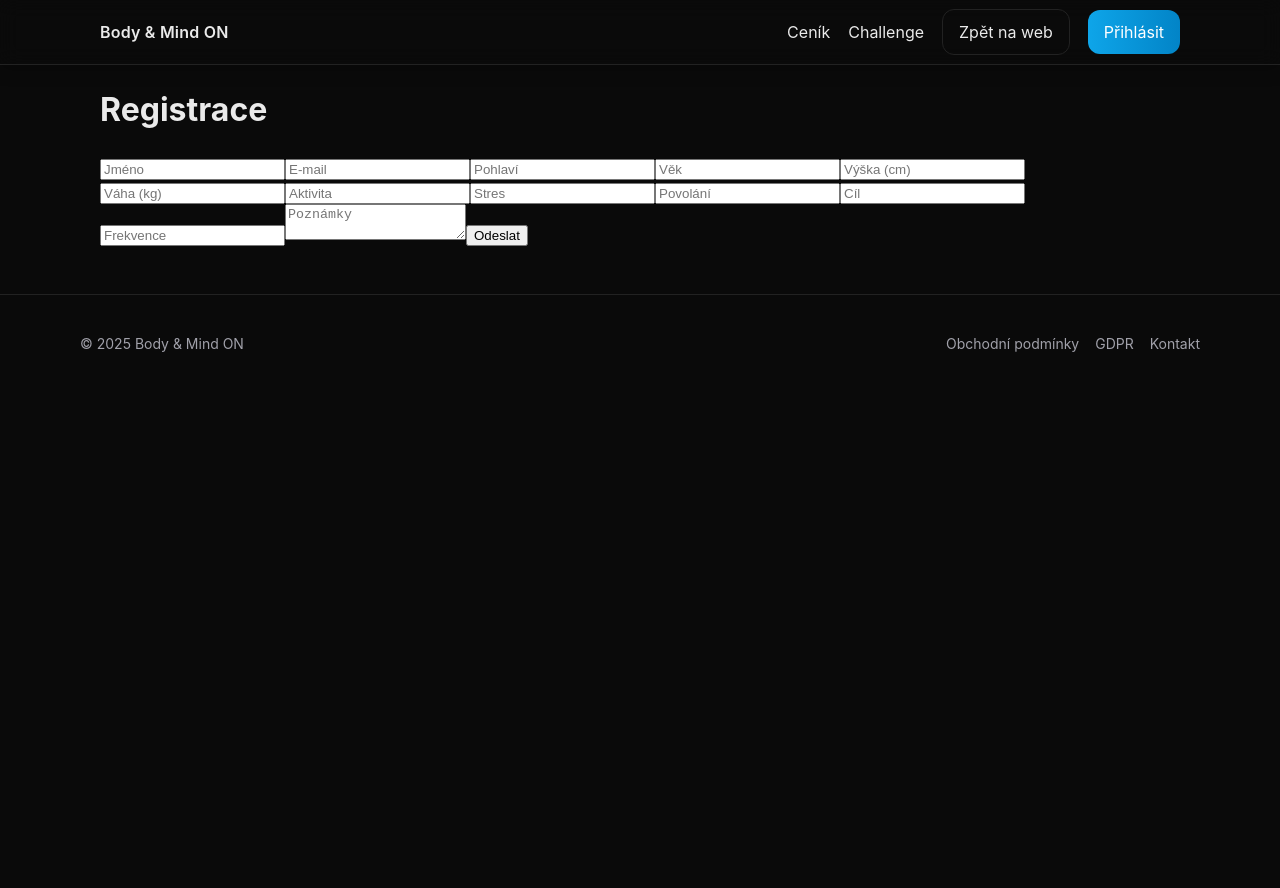
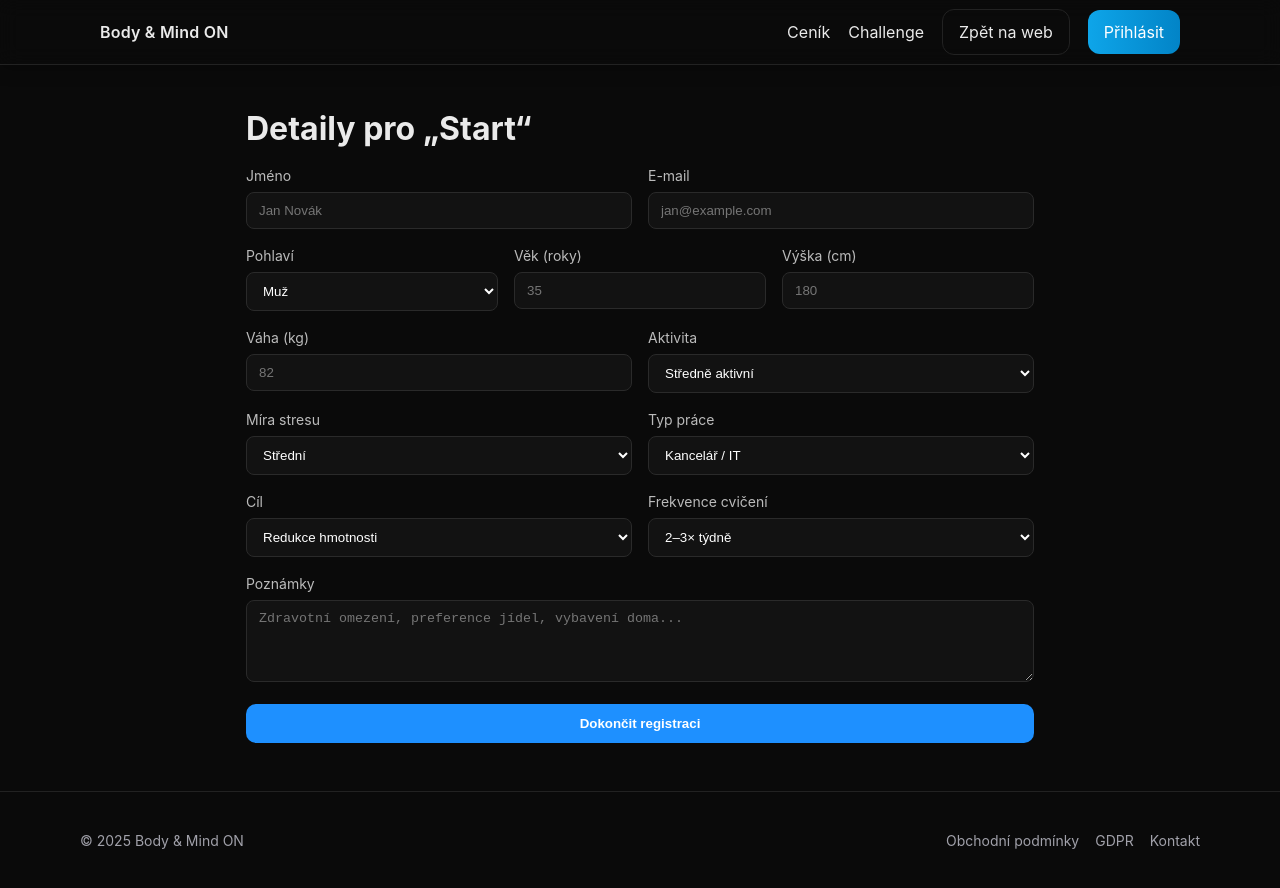
Before and after one commit to Progen-design/body-mind-on, a Next.js app: page /register in a window 1280 px wide. Before the commit the page ends 800 px from the top, so only its background shows below. Built offline with nearby package versions, Linux system fonts and the light colour scheme.

Commit message:
Update register.js

```diff
--- a/pages/register.js
+++ b/pages/register.js
@@ -1,25 +1,25 @@
 // /pages/register.js
-import { useRouter } from 'next/router'
 import { useState } from 'react'
 import Header from '../components/Header'
 import Footer from '../components/Footer'
 
 export default function Register() {
-  const router = useRouter()
-  const { plan } = router.query
-
+  // povinné vstupy
   const [name, setName] = useState('')
   const [email, setEmail] = useState('')
-  const [gender, setGender] = useState('')
-  const [age, setAge] = useState('')
-  const [height, setHeight] = useState('')
-  const [weight, setWeight] = useState('')
-  const [activity, setActivity] = useState('')
-  const [stress, setStress] = useState('')
-  const [occupation, setOccupation] = useState('')
-  const [goal, setGoal] = useState('')
-  const [freq, setFreq] = useState('')
+  const [gender, setGender] = useState('male')        // 'male' | 'female'
+  const [age, setAge] = useState('')                 // číslo
+  const [height, setHeight] = useState('')           // cm (číslo)
+  const [weight, setWeight] = useState('')           // kg (číslo)
+
+  // další vstupy podle schématu
+  const [activity, setActivity] = useState('stredne')        // sedavy|lehce|stredne|velmi|extra
+  const [stressLevel, setStressLevel] = useState('medium')   // low|medium|high
+  const [occupation, setOccupation] = useState('office_it')  // office_it|driver|warehouse|manual|healthcare|teacher_sales|gastronomy
+  const [goal, setGoal] = useState('redukce')                // redukce|udrzovani|nabirani_svaly
+  const [freqChoice, setFreqChoice] = useState('2-3')        // 0-1|2-3|4plus
   const [notes, setNotes] = useState('')
+
   const [loading, setLoading] = useState(false)
   const [msg, setMsg] = useState(null)
 
@@ -27,19 +27,20 @@ export default function Register() {
     e.preventDefault()
     setLoading(true); setMsg(null)
 
+    // odesíláme přes /api/body-metrics (server vloží do Supabase + pošle do Make)
     try {
       const payload = {
         name,
         email,
-        gender,
-        age,
-        height_cm: height,
-        weight_kg: weight,
-        activity,
-        stress_level: stress,
-        occupation,
-        goal,
-        freq_choice: freq,
+        gender,                       // 'male' | 'female'
+        age,                          // číslo jako string; server si převede
+        height_cm: height,            // číslo
+        weight_kg: weight,            // číslo
+        activity,                     // kód z výčtu
+        stress_level: stressLevel,    // kód z výčtu
+        occupation,                   // kód z výčtu
+        goal,                         // kód z výčtu
+        freq_choice: freqChoice,      // kód z výčtu
         notes
       }
 
@@ -51,7 +52,10 @@ export default function Register() {
 
       const json = await res.json().catch(() => ({}))
       if (!res.ok) throw new Error(json.error || 'Unknown error')
+
       setMsg('Úspěšně odesláno ✅')
+      // volitelně: vyčistit formulář
+      // resetFields()
     } catch (err) {
       console.error('[register] submit error:', err)
       setMsg('Chyba při odeslání ❌: ' + err.message)
@@ -60,31 +64,170 @@ export default function Register() {
     }
   }
 
+  const input = (props) => (
+    <input className="bm-input" {...props} />
+  )
+  const select = (props) => (
+    <select className="bm-input" {...props} />
+  )
+  const label = (children) => (
+    <label className="bm-label">{children}</label>
+  )
+
   return (
     <>
       <Header />
-      <main className="container">
-        <h1>Registrace</h1>
-        <form onSubmit={onSubmit}>
-          <input placeholder="Jméno" value={name} onChange={(e) => setName(e.target.value)} />
-          <input type="email" placeholder="E-mail" value={email} onChange={(e) => setEmail(e.target.value)} />
-          <input placeholder="Pohlaví" value={gender} onChange={(e) => setGender(e.target.value)} />
-          <input type="number" placeholder="Věk" value={age} onChange={(e) => setAge(e.target.value)} />
-          <input type="number" placeholder="Výška (cm)" value={height} onChange={(e) => setHeight(e.target.value)} />
-          <input type="number" placeholder="Váha (kg)" value={weight} onChange={(e) => setWeight(e.target.value)} />
-          <input placeholder="Aktivita" value={activity} onChange={(e) => setActivity(e.target.value)} />
-          <input placeholder="Stres" value={stress} onChange={(e) => setStress(e.target.value)} />
-          <input placeholder="Povolání" value={occupation} onChange={(e) => setOccupation(e.target.value)} />
-          <input placeholder="Cíl" value={goal} onChange={(e) => setGoal(e.target.value)} />
-          <input placeholder="Frekvence" value={freq} onChange={(e) => setFreq(e.target.value)} />
-          <textarea placeholder="Poznámky" value={notes} onChange={(e) => setNotes(e.target.value)} />
-          <button type="submit" disabled={loading}>
-            {loading ? 'Odesílám…' : 'Odeslat'}
+      <main className="container" style={{maxWidth: 820, margin: '40px auto', padding: '0 16px'}}>
+        <h1 style={{marginBottom: 12}}>Detaily pro „Start“</h1>
+        <form onSubmit={onSubmit} style={{display: 'grid', gap: 16}}>
+          {/* Základní identifikace */}
+          <div style={{display:'grid', gridTemplateColumns:'1fr 1fr', gap:16}}>
+            <div>
+              {label('Jméno')}
+              {input({placeholder:'Jan Novák', value:name, onChange:e=>setName(e.target.value), required:true})}
+            </div>
+            <div>
+              {label('E-mail')}
+              {input({type:'email', placeholder:'jan@example.com', value:email, onChange:e=>setEmail(e.target.value), required:true})}
+            </div>
+          </div>
+
+          <div style={{display:'grid', gridTemplateColumns:'1fr 1fr 1fr', gap:16}}>
+            <div>
+              {label('Pohlaví')}
+              {select({value:gender, onChange:e=>setGender(e.target.value), required:true, children:(
+                <>
+                  <option value="male">Muž</option>
+                  <option value="female">Žena</option>
+                </>
+              )})}
+            </div>
+            <div>
+              {label('Věk (roky)')}
+              {input({type:'number', min:10, max:100, placeholder:'35', value:age, onChange:e=>setAge(e.target.value), required:true})}
+            </div>
+            <div>
+              {label('Výška (cm)')}
+              {input({type:'number', min:100, max:240, placeholder:'180', value:height, onChange:e=>setHeight(e.target.value), required:true})}
+            </div>
+          </div>
+
+          <div style={{display:'grid', gridTemplateColumns:'1fr 1fr', gap:16}}>
+            <div>
+              {label('Váha (kg)')}
+              {input({type:'number', min:30, max:250, placeholder:'82', value:weight, onChange:e=>setWeight(e.target.value), required:true})}
+            </div>
+            <div>
+              {label('Aktivita')}
+              {select({value:activity, onChange:e=>setActivity(e.target.value), children:(
+                <>
+                  <option value="sedavy">Sedavý režim</option>
+                  <option value="lehce">Lehce aktivní</option>
+                  <option value="stredne">Středně aktivní</option>
+                  <option value="velmi">Velmi aktivní</option>
+                  <option value="extra">Extra aktivní</option>
+                </>
+              )})}
+            </div>
+          </div>
+
+          <div style={{display:'grid', gridTemplateColumns:'1fr 1fr', gap:16}}>
+            <div>
+              {label('Míra stresu')}
+              {select({value:stressLevel, onChange:e=>setStressLevel(e.target.value), children:(
+                <>
+                  <option value="low">Nízká</option>
+                  <option value="medium">Střední</option>
+                  <option value="high">Vysoká</option>
+                </>
+              )})}
+            </div>
+            <div>
+              {label('Typ práce')}
+              {select({value:occupation, onChange:e=>setOccupation(e.target.value), children:(
+                <>
+                  <option value="office_it">Kancelář / IT</option>
+                  <option value="driver">Řidič</option>
+                  <option value="warehouse">Sklad / logistika</option>
+                  <option value="manual">Manuální práce</option>
+                  <option value="healthcare">Zdravotnictví</option>
+                  <option value="teacher_sales">Učitel / Obchod</option>
+                  <option value="gastronomy">Gastronomie</option>
+                </>
+              )})}
+            </div>
+          </div>
+
+          <div style={{display:'grid', gridTemplateColumns:'1fr 1fr', gap:16}}>
+            <div>
+              {label('Cíl')}
+              {select({value:goal, onChange:e=>setGoal(e.target.value), children:(
+                <>
+                  <option value="redukce">Redukce hmotnosti</option>
+                  <option value="udrzovani">Udržování</option>
+                  <option value="nabirani_svaly">Nabírání svalové hmoty</option>
+                </>
+              )})}
+            </div>
+            <div>
+              {label('Frekvence cvičení')}
+              {select({value:freqChoice, onChange:e=>setFreqChoice(e.target.value), children:(
+                <>
+                  <option value="0-1">0–1× týdně</option>
+                  <option value="2-3">2–3× týdně</option>
+                  <option value="4plus">4+ týdně</option>
+                </>
+              )})}
+            </div>
+          </div>
+
+          <div>
+            {label('Poznámky')}
+            <textarea
+              className="bm-input"
+              placeholder="Zdravotní omezení, preference jídel, vybavení doma..."
+              rows={4}
+              value={notes}
+              onChange={e=>setNotes(e.target.value)}
+            />
+          </div>
+
+          <button type="submit" disabled={loading} className="bm-btn">
+            {loading ? 'Odesílám…' : 'Dokončit registraci'}
           </button>
+
+          {msg && <p style={{color: msg.includes('✅') ? '#2ecc71' : '#e74c3c'}}>{msg}</p>}
         </form>
-        {msg && <p>{msg}</p>}
       </main>
       <Footer />
+
+      {/* jednoduché styly pro vstupy, ať to vypadá slušně i bez Tailwindu */}
+      <style jsx>{`
+        .bm-input {
+          width: 100%;
+          padding: 10px 12px;
+          background: #121212;
+          border: 1px solid #2a2a2a;
+          color: #fff;
+          border-radius: 8px;
+        }
+        .bm-label {
+          display: block;
+          color: #bbb;
+          font-size: 14px;
+          margin-bottom: 6px;
+        }
+        .bm-btn {
+          padding: 12px 18px;
+          background: #1e90ff;
+          color: #fff;
+          border: 0;
+          border-radius: 10px;
+          font-weight: 600;
+          cursor: pointer;
+        }
+        .bm-btn:disabled { opacity: .7; cursor: default; }
+      `}</style>
     </>
   )
 }
```
